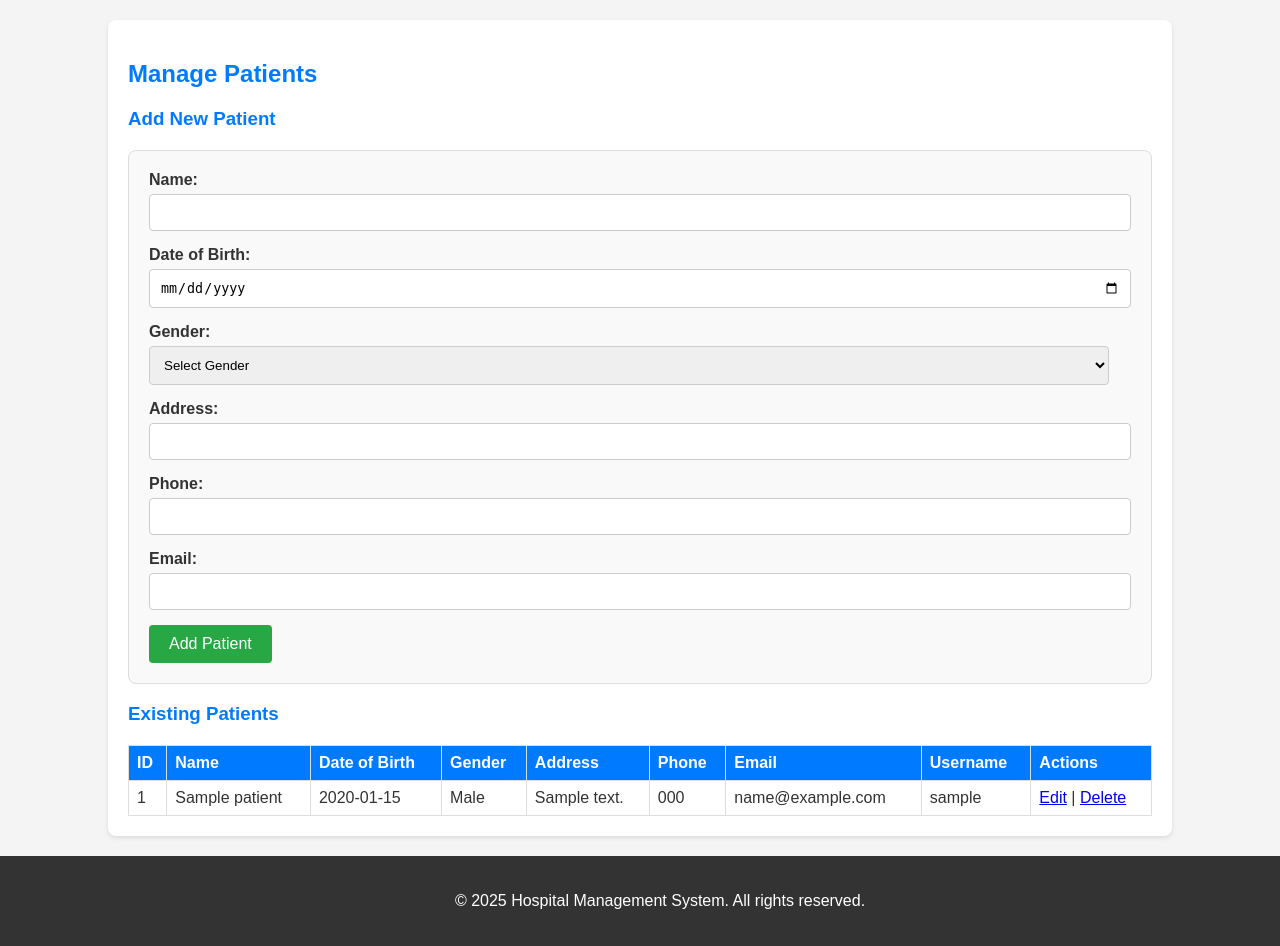
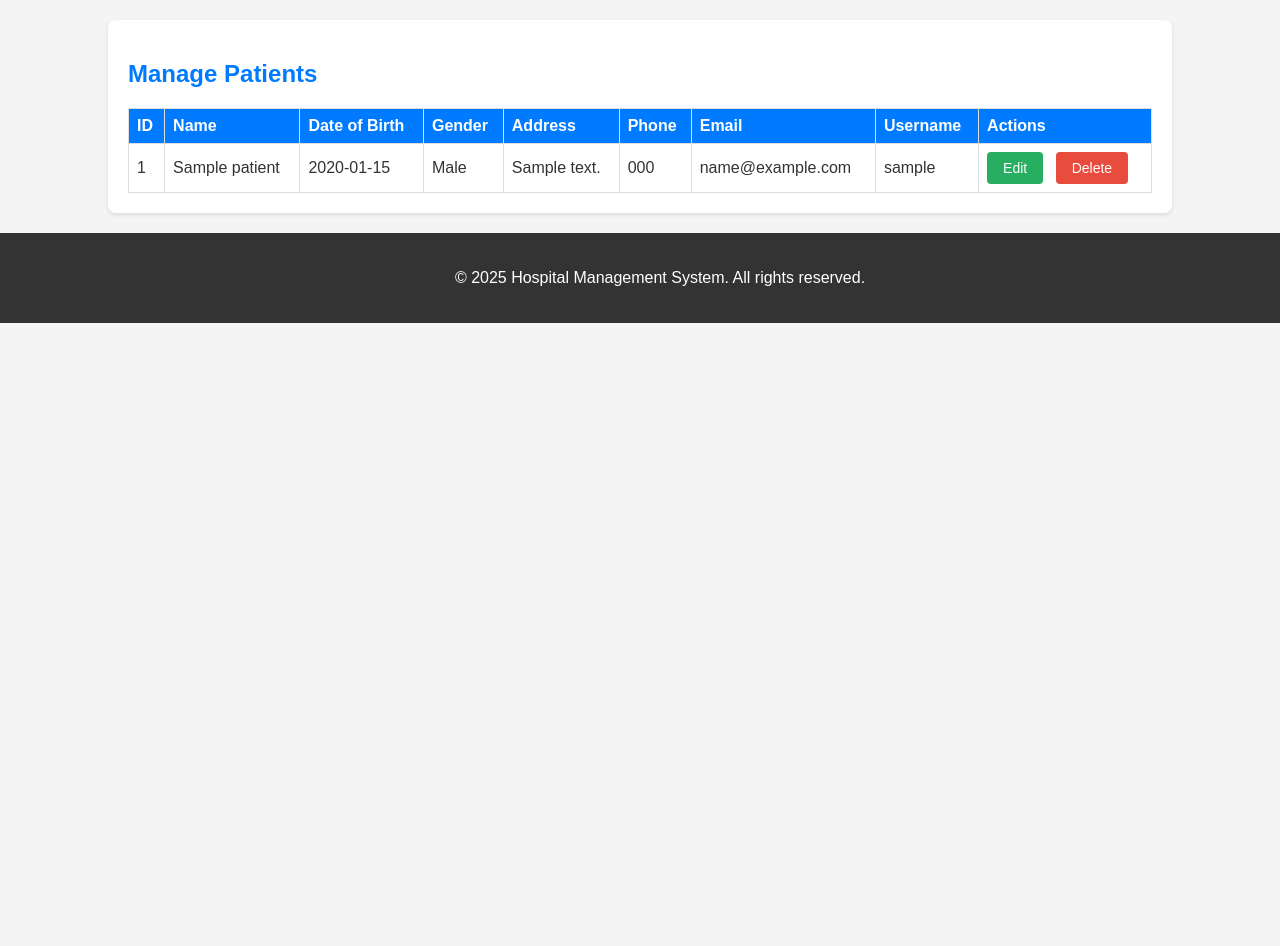
Before and after one commit to mojahid8238/hospital-management-system, a PHP site: page /admin/manage-patients.php in a window 1280 px wide. Shown: the part 48-994 px from the top of the page. After the commit the page ends 371 px from the top, so only its background shows below. Run offline with PHP 8.4, Linux system fonts and the light colour scheme; the visitor is signed in with stand-in values (Sample User, id 1); tables that the repository leaves empty hold one stand-in row (values such as "Sample post").

Commit message:
before separation

```diff
--- a/admin/manage-patients.php
+++ b/admin/manage-patients.php
@@ -109,35 +109,8 @@ if ($result) {
     <h2>Manage Patients</h2>
     <?php echo $message; ?>
 
-    <h3>Add New Patient</h3>
-    <form action="manage-patients.php" method="POST">
-        <label for="name">Name:</label>
-        <input type="text" id="name" name="name" required>
-        <br>
-        <label for="date_of_birth">Date of Birth:</label>
-        <input type="date" id="date_of_birth" name="date_of_birth" required>
-        <br>
-        <label for="gender">Gender:</label>
-        <select id="gender" name="gender" required>
-            <option value="">Select Gender</option>
-            <option value="Male">Male</option>
-            <option value="Female">Female</option>
-            <option value="Other">Other</option>
-        </select>
-        <br>
-        <label for="address">Address:</label>
-        <input type="text" id="address" name="address" required>
-        <br>
-        <label for="phone">Phone:</label>
-        <input type="text" id="phone" name="phone" required>
-        <br>
-        <label for="email">Email:</label>
-        <input type="email" id="email" name="email" required>
-        <br>
-        <button type="submit">Add Patient</button>
-    </form>
 
-    <h3>Existing Patients</h3>
+
     <?php if (empty($patients)): ?>
         <p>No patients found.</p>
     <?php else: ?>
@@ -166,9 +139,44 @@ if ($result) {
                         <td><?php echo $patient['phone']; ?></td>
                         <td><?php echo $patient['email']; ?></td>
                         <td><?php echo $patient['username']; ?></td>
-                        <td>
-                            <a href="edit-patient.php?id=<?php echo $patient['id']; ?>">Edit</a> |
-                            <a href="manage-patients.php?action=delete&id=<?php echo $patient['id']; ?>" onclick="return confirm('Are you sure you want to delete this patient and their associated user account?');">Delete</a>
+                        <td><a
+    href="edit-patient.php?id=<?php echo $patient['id']; ?>"
+    style="
+        background-color: #27ae60;
+        color: white;
+        padding: 8px 16px;
+        text-decoration: none;
+        border-radius: 4px;
+        font-size: 14px;
+        margin-right: 8px;
+        display: inline-block;
+        transition: background-color 0.3s ease;
+    "
+    onmouseover="this.style.backgroundColor='#1e8449';"
+    onmouseout="this.style.backgroundColor='#27ae60';"
+>
+    Edit
+</a>
+
+<a
+    href="manage-patients.php?action=delete&id=<?php echo $patient['id']; ?>"
+    onclick="return confirm('Are you sure you want to delete this patient and their associated user account?');"
+    style="
+        background-color: #e74c3c;
+        color: white;
+        padding: 8px 16px;
+        text-decoration: none;
+        border-radius: 4px;
+        font-size: 14px;
+        display: inline-block;
+        transition: background-color 0.3s ease;
+    "
+    onmouseover="this.style.backgroundColor='#c0392b';"
+    onmouseout="this.style.backgroundColor='#e74c3c';"
+>
+    Delete
+</a>
+
                         </td>
                     </tr>
                 <?php endforeach; ?>
```
Also changed, not shown: admin/edit-patient.php (+18 -1 lines).
